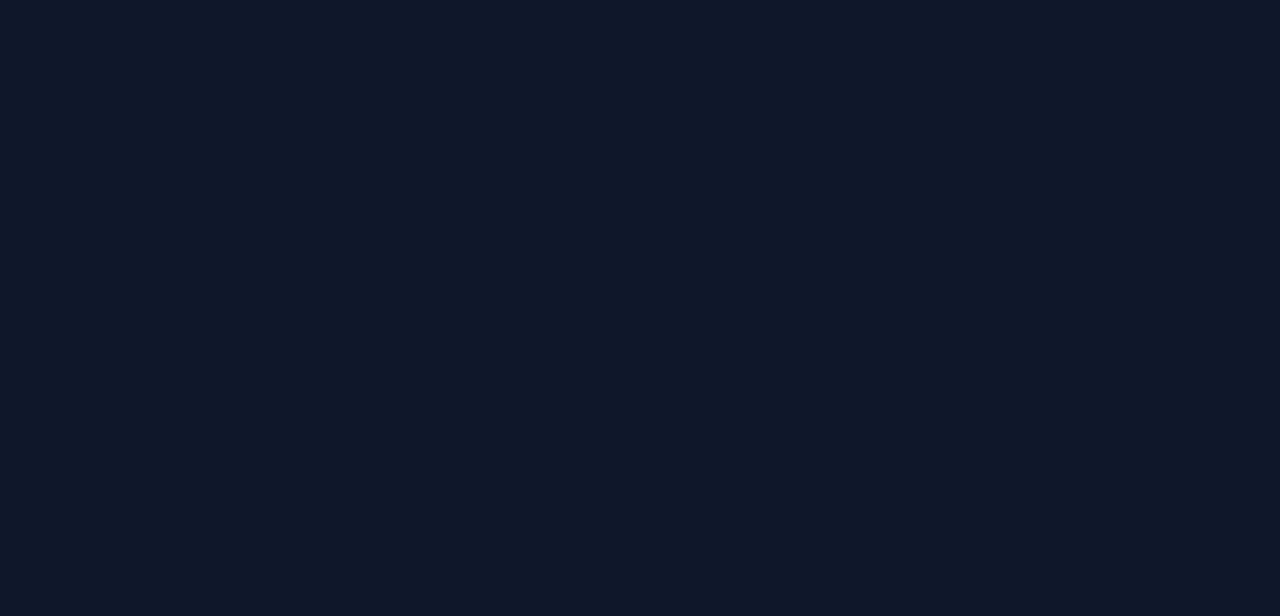
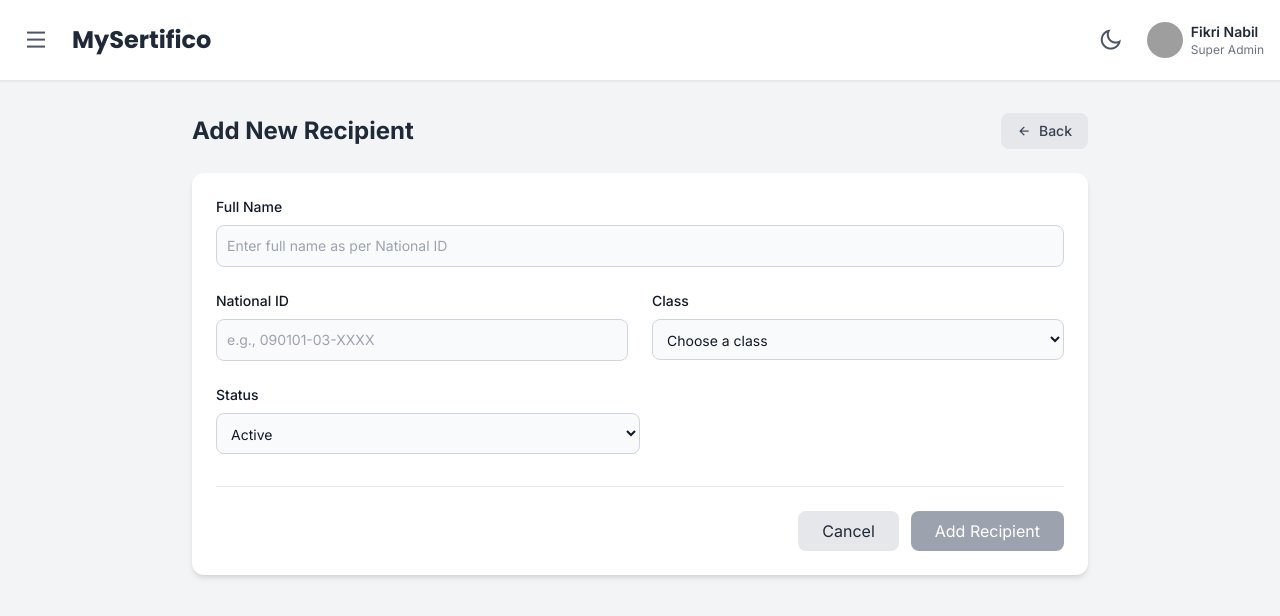
Before and after one commit to webappstudio-my/mysertifico, a React (Vite) app: page /admin/add-recipient in a window 1280 px wide. Before the commit this address had no page. Shown: the top 616 px of the page. Built offline with nearby package versions, Linux system fonts and the light colour scheme; grey boxes are pictures that could not be loaded.

Commit message:
added add-recipient page

```diff
--- a/src/App.jsx
+++ b/src/App.jsx
@@ -35,6 +35,7 @@ import ChangePassword from './pages/mysertifico/admin/ChangePassword';
 import AdminCertificateList from './pages/mysertifico/admin/AdminCertificateList';
 import AdminViewCertificateBatch from './pages/mysertifico/admin/AdminViewCertificateBatch';
 import AdminAccount from './pages/mysertifico/admin/AdminAccount';
+import AdminAddRecipient from './pages/mysertifico/admin/AdminAddRecipient';
 
 function App() {
   const [theme, setTheme] = useState(localStorage.getItem('theme') || 'light');
@@ -74,6 +75,7 @@ function App() {
         <Route path="/admin/certificate-list" element={<AdminCertificateList />} />
         <Route path="/admin/view-certificate-batch/:id" element={<AdminViewCertificateBatch />} />
         <Route path="/admin/account" element={<AdminAccount />} />
+        <Route path="/admin/add-recipient" element={<AdminAddRecipient />} />
 
         {/* MyWall */}
 
--- /dev/null
+++ b/src/pages/mysertifico/admin/AdminAddRecipient.jsx
@@ -0,0 +1,207 @@
+import React, { useState, useEffect} from 'react';
+import { Link } from 'react-router-dom';
+import BoSidebar from '../../../components/bo/BoSidebar';
+import BoNavbar from '../../../components/bo/BoNavbar';
+
+const AdminAddRecipient = () => {
+  const [isSidebarOpen, setIsSidebarOpen] = useState(false);
+  const [formData, setFormData] = useState({
+    fullName: '',
+    idNo: '',
+    class: '',
+    status: 'Active'
+  });
+  const [errors, setErrors] = useState({});
+  const [isFormValid, setIsFormValid] = useState(false);
+
+  const handleSidebarToggle = () => {
+    setIsSidebarOpen(!isSidebarOpen);
+  };
+
+  // Handle input change
+  const handleInputChange = (e) => {
+    const { name, value } = e.target;
+    setFormData(prev => ({ ...prev, [name]: value }));
+
+    // Clear error for this field if it now has a value
+    if (value.trim() && errors[name]) {
+      setErrors(prev => ({ ...prev, [name]: '' }));
+    }
+  };
+
+  // Check form validity
+  useEffect(() => {
+    const requiredFields = ['fullName', 'idNo', 'class'];
+    const valid = requiredFields.every(field => formData[field].trim() !== '');
+    setIsFormValid(valid);
+  }, [formData]);
+
+  // Handle form submission
+  const handleSubmit = () => {
+    const newErrors = {};
+    if (!formData.fullName.trim()) newErrors.fullName = 'Full name is required.';
+    if (!formData.idNo.trim()) newErrors.idNo = 'National ID is required.';
+    if (!formData.class.trim()) newErrors.class = 'Please select a class.';
+
+    setErrors(newErrors);
+
+    if (Object.keys(newErrors).length === 0) {
+      console.log('Form submitted successfully!', formData);
+      alert('Recipient added successfully!');
+      // Reset form
+      setFormData({
+        fullName: '',
+        idNo: '',
+        class: '',
+        status: 'Active'
+      });
+    }
+  };
+
+  return (
+    <div className="bg-gray-100 dark:bg-gray-900 transition-colors duration-300 min-h-screen">
+      <BoSidebar
+        isOpen={isSidebarOpen}
+        onClose={() => setIsSidebarOpen(false)}
+      />
+
+      {isSidebarOpen && (
+        <div
+          className="fixed inset-0 bg-black bg-opacity-50 z-40"
+          onClick={() => setIsSidebarOpen(false)}>
+        </div>
+      )}
+
+      <div className={`relative min-h-screen transition-all duration-300 ease-in-out ${isSidebarOpen ? 'lg:ml-64' : ''}`}>
+        <BoNavbar
+          onSidebarToggle={handleSidebarToggle}
+          headerTitle="MySertifico"
+        />
+
+        <main className="p-6 sm:p-8">
+          <div className="max-w-4xl mx-auto">
+            <div className="flex items-center justify-between gap-4 mb-6">
+              <h1 className="text-xl md:text-2xl font-bold text-gray-800 dark:text-white">Add New Recipient</h1>
+              <Link
+                to="/admin/settings/recipients"
+                className="px-4 py-2 rounded-lg bg-gray-200 text-gray-700 dark:bg-gray-700 dark:text-gray-200 hover:bg-gray-300 dark:hover:bg-gray-600 focus:outline-none focus:ring-2 focus:ring-offset-2 focus:ring-gray-500 dark:focus:ring-offset-gray-900 flex items-center gap-2 text-sm font-medium"
+                title="Back to Recipient List"
+              >
+                <i className="ri-arrow-left-line"></i>
+                <span>Back</span>
+              </Link>
+            </div>
+
+            <div className="bg-white dark:bg-gray-800 p-6 rounded-xl shadow-md">
+              <div>
+                <div className="space-y-6">
+                  <div>
+                    <label htmlFor="fullName" className="block mb-2 text-sm font-medium text-gray-900 dark:text-white">
+                      Full Name
+                    </label>
+                    <input
+                      type="text"
+                      id="fullName"
+                      name="fullName"
+                      placeholder="Enter full name as per National ID"
+                      value={formData.fullName}
+                      onChange={handleInputChange}
+                      className={`bg-gray-50 border text-gray-900 text-sm rounded-lg focus:ring-teal-600 focus:border-teal-600 block w-full p-2.5 dark:bg-gray-700 dark:border-gray-600 dark:placeholder-gray-400 dark:text-white ${
+                        errors.fullName ? 'border-red-500' : 'border-gray-300'
+                      }`}
+                    />
+                    {errors.fullName && (
+                      <p className="text-red-500 text-xs mt-1">{errors.fullName}</p>
+                    )}
+                  </div>
+
+                  <div className="grid grid-cols-1 md:grid-cols-2 gap-6">
+                    <div>
+                      <label htmlFor="idNo" className="block mb-2 text-sm font-medium text-gray-900 dark:text-white">
+                        National ID
+                      </label>
+                      <input
+                        type="text"
+                        id="idNo"
+                        name="idNo"
+                        placeholder="e.g., 090101-03-XXXX"
+                        value={formData.idNo}
+                        onChange={handleInputChange}
+                        className={`bg-gray-50 border text-gray-900 text-sm rounded-lg focus:ring-teal-600 focus:border-teal-600 block w-full p-2.5 dark:bg-gray-700 dark:border-gray-600 dark:placeholder-gray-400 dark:text-white ${
+                          errors.idNo ? 'border-red-500' : 'border-gray-300'
+                        }`}
+                      />
+                      {errors.idNo && (
+                        <p className="text-red-500 text-xs mt-1">{errors.idNo}</p>
+                      )}
+                    </div>
+
+                    <div>
+                      <label htmlFor="class" className="block mb-2 text-sm font-medium text-gray-900 dark:text-white">
+                        Class
+                      </label>
+                      <select
+                        id="class"
+                        name="class"
+                        value={formData.class}
+                        onChange={handleInputChange}
+                        className={`bg-gray-50 border text-gray-900 text-sm rounded-lg focus:ring-teal-600 focus:border-teal-600 block w-full p-2.5 dark:bg-gray-700 dark:border-gray-600 dark:placeholder-gray-400 dark:text-white ${
+                          errors.class ? 'border-red-500' : 'border-gray-300'
+                        }`}
+                      >
+                        <option value="">Choose a class</option>
+                        <option value="1 Amanah">1 Amanah</option>
+                        <option value="2 Bestari">2 Bestari</option>
+                        <option value="3 Cemerlang">3 Cemerlang</option>
+                        <option value="4 Dedikasi">4 Dedikasi</option>
+                        <option value="5 Efisien">5 Efisien</option>
+                      </select>
+                      {errors.class && (
+                        <p className="text-red-500 text-xs mt-1">{errors.class}</p>
+                      )}
+                    </div>
+                  </div>
+
+                  <div>
+                    <label htmlFor="status" className="block mb-2 text-sm font-medium text-gray-900 dark:text-white">
+                      Status
+                    </label>
+                    <select
+                      id="status"
+                      name="status"
+                      value={formData.status}
+                      onChange={handleInputChange}
+                      className="bg-gray-50 border border-gray-300 text-gray-900 text-sm rounded-lg focus:ring-teal-600 focus:border-teal-600 block w-full p-2.5 md:w-1/2 dark:bg-gray-700 dark:border-gray-600 dark:placeholder-gray-400 dark:text-white"
+                    >
+                      <option value="Active">Active</option>
+                      <option value="Inactive">Inactive</option>
+                    </select>
+                  </div>
+                </div>
+
+                <div className="mt-8 pt-6 border-t border-gray-200 dark:border-gray-700 flex justify-end space-x-3">
+                  <Link
+                    to="/admin/settings/recipients"
+                    className="px-6 py-2 bg-gray-200 dark:bg-gray-600 text-gray-800 dark:text-gray-200 rounded-lg hover:bg-gray-300 dark:hover:bg-gray-500 transition-colors"
+                  >
+                    Cancel
+                  </Link>
+                  <button
+                    type="button"
+                    onClick={handleSubmit}
+                    disabled={!isFormValid}
+                    className="px-6 py-2 bg-teal-600 text-white rounded-lg hover:bg-teal-700 focus:outline-none focus:ring-4 focus:ring-teal-600/50 transition-colors disabled:bg-gray-400 disabled:cursor-not-allowed dark:disabled:bg-gray-500"
+                  >
+                    Add Recipient
+                  </button>
+                </div>
+              </div>
+            </div>
+          </div>
+        </main>
+      </div>
+    </div>
+  );
+};
+
+export default AdminAddRecipient;
```
